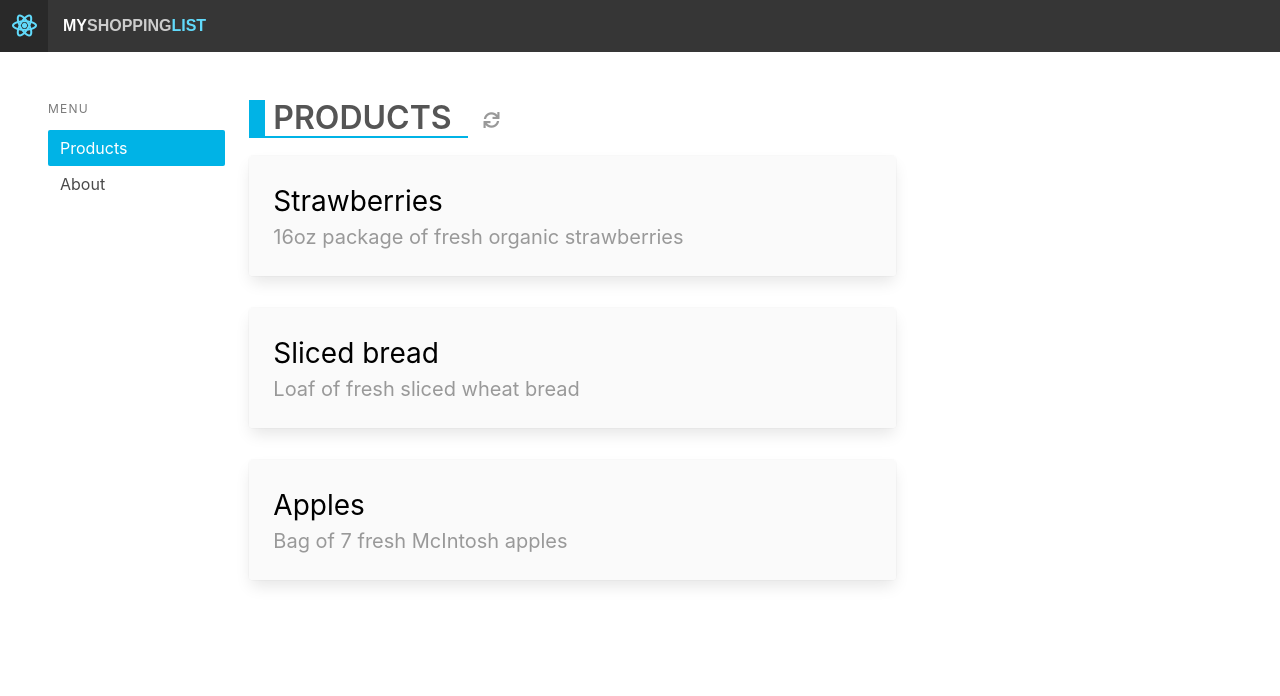
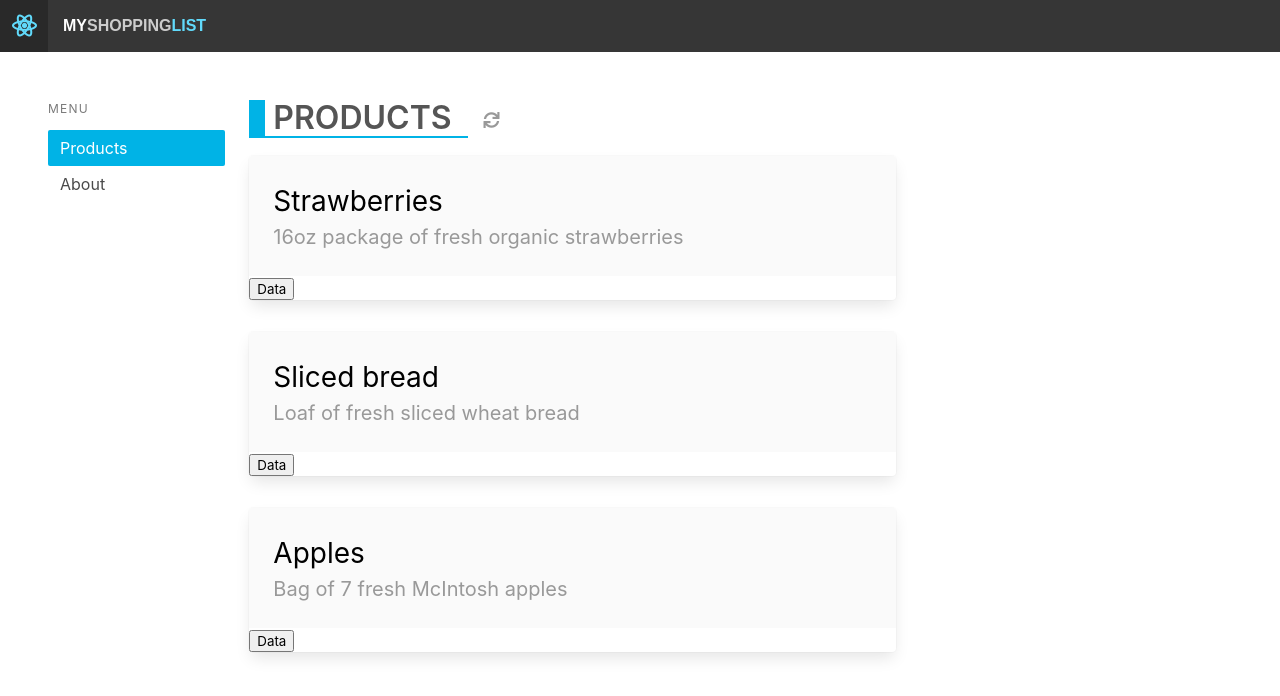
Before and after one commit to AmeyaDongare/MyStaticReactApp, a React (Create React App) app in the folder react-app/: page /products in a window 1280 px wide. Shown: the top 696 px of the page. Built offline with nearby package versions, Linux system fonts and the light colour scheme.

Commit message:
inserting fetch request

```diff
--- a/react-app/src/App.js
+++ b/react-app/src/App.js
@@ -5,6 +5,7 @@ import { Redirect, Route, Switch } from 'react-router-dom';
 import { withRouter } from 'react-router';
 import { HeaderBar, NavBar, NotFound } from './components';
 import About from './About';
+
 
 const Products = withRouter(
   lazy(() => import(/* webpackChunkName: "products" */ './products/Products'))
--- a/react-app/src/products/ProductList.js
+++ b/react-app/src/products/ProductList.js
@@ -2,6 +2,14 @@ import React from 'react';
 import { withRouter } from 'react-router';
 
 import { CardContent } from '../components';
+
+const mydata = async (e) => {
+  console.log(e.target);
+  //alert('whaaat')
+  let res = await fetch('https://jsonplaceholder.typicode.com/todos/1');
+  let data = await res.json();
+  console.log(data);
+}
 
 function ProductList({products}) {
   return (
@@ -15,6 +23,7 @@ function ProductList({products}) {
                 name={product.name}
                 description={product.description}
               />
+              <button type='button' onClick={mydata}>Data</button>
             </div>
           </li>
         ))}
```
Also changed, not shown: react-app/src/components/HeaderBarBrand.js (line endings or trailing spaces).
